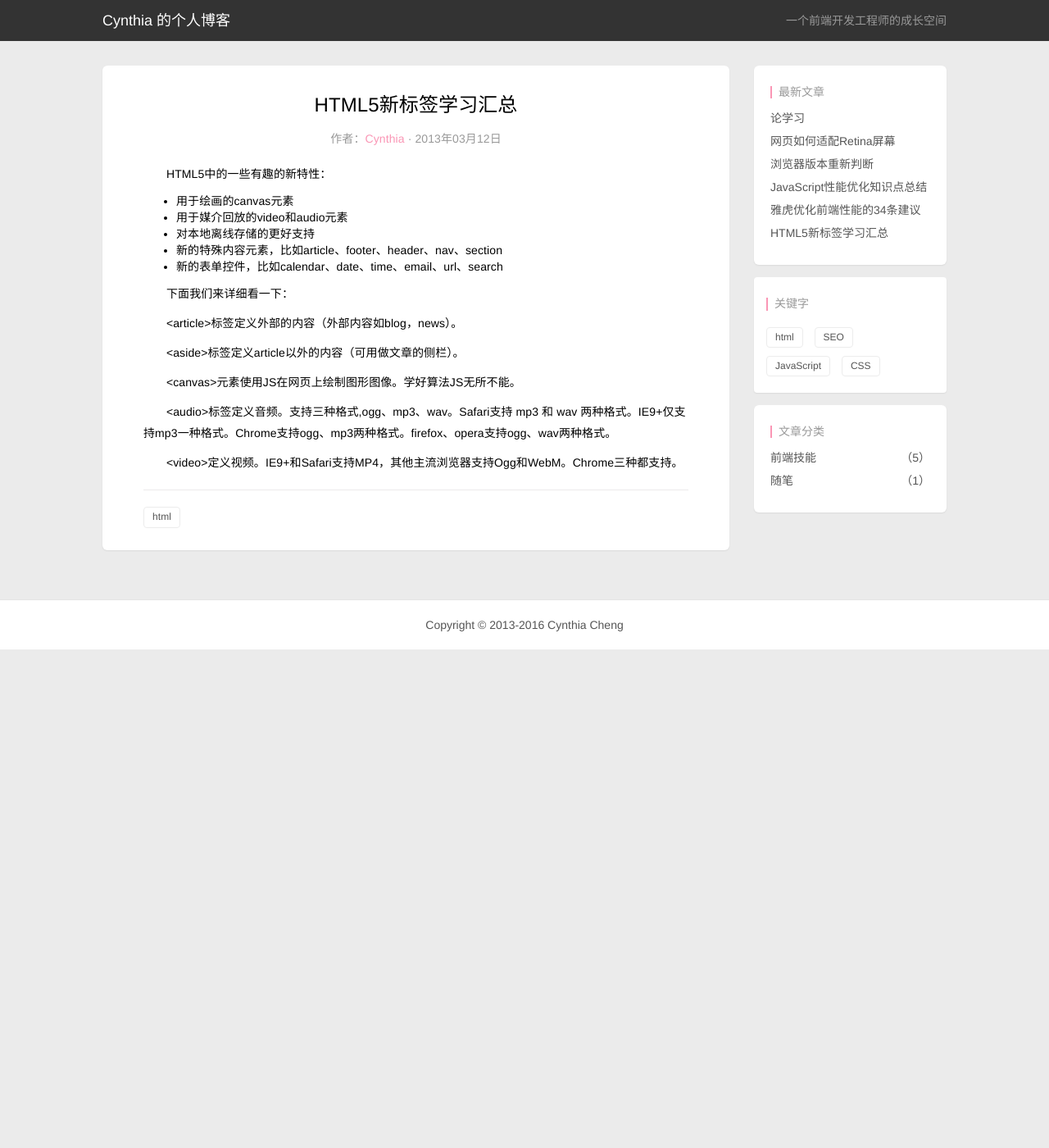
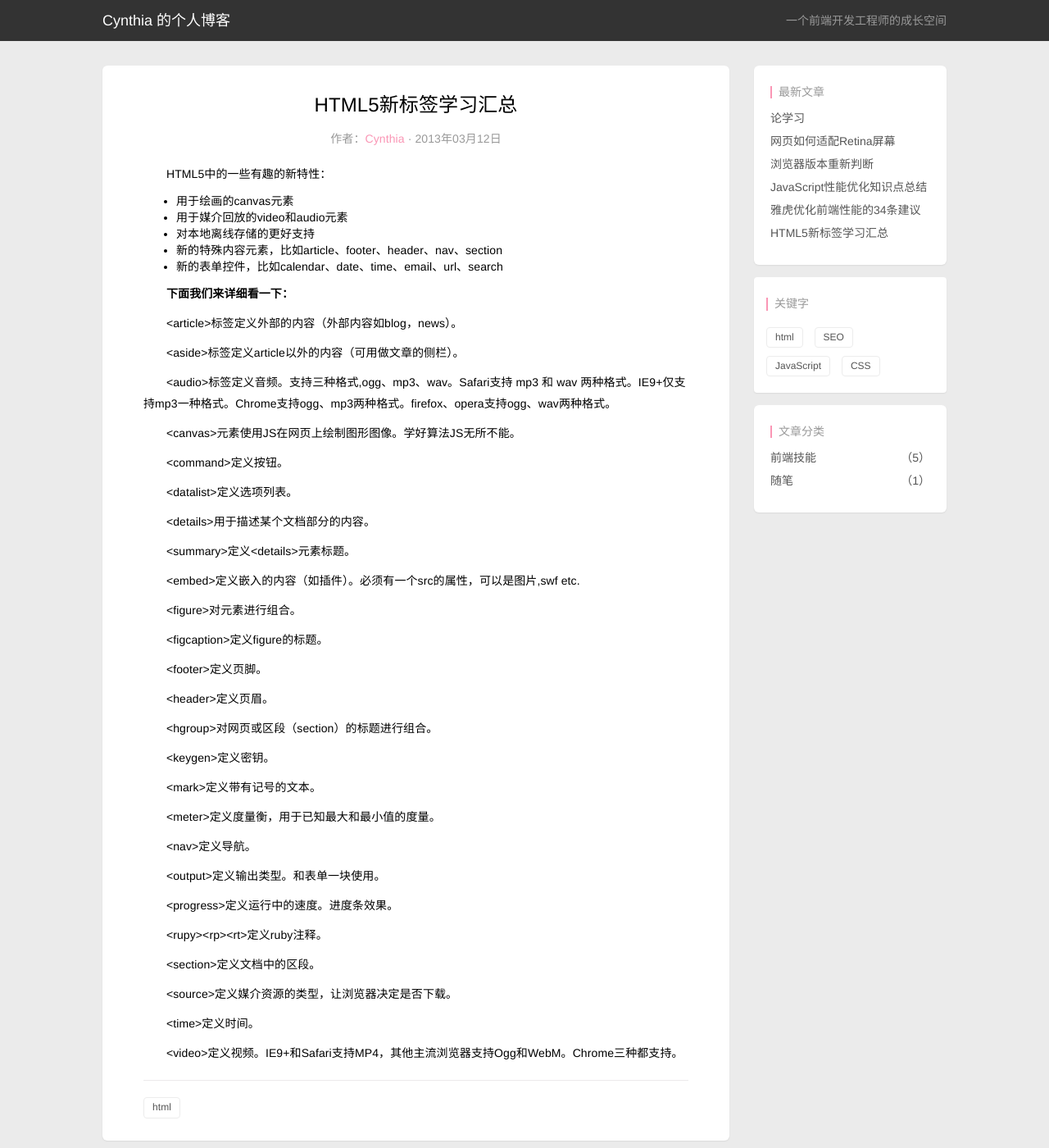
Before and after one commit to ChengYiFan/Blog, a Jekyll site: the page built from _posts/2013-03-12-html5-tags-summary.html, in a window 1280 px wide and 1400 px high. Shown: the whole window at 82% size. Built offline with Jekyll 4.4.1, drawn with Linux system fonts in a browser that asks for light colours; nearby versions of some CDN libraries; Markdown is read by kramdown in place of the engine named in the settings.

Commit message:
update posts

```diff
--- a/_posts/2013-03-12-html5-tags-summary.html
+++ b/_posts/2013-03-12-html5-tags-summary.html
@@ -19,11 +19,31 @@ excerpt: 这是一篇有关HTML5新标签学习汇总的文章，欢迎批评指
 	<li>新的特殊内容元素，比如article、footer、header、nav、section</li>
 	<li>新的表单控件，比如calendar、date、time、email、url、search</li>
 </ul>
-<p>&nbsp;&nbsp;&nbsp;&nbsp;&nbsp;&nbsp;&nbsp;下面我们来详细看一下：</p>
+<p>&nbsp;&nbsp;&nbsp;&nbsp;&nbsp;&nbsp;&nbsp;<strong>下面我们来详细看一下：</strong></p>
 <p>&nbsp;&nbsp;&nbsp;&nbsp;&nbsp;&nbsp;&nbsp;&lt;article&gt;标签定义外部的内容（外部内容如blog，news）。</p>
 <p>&nbsp;&nbsp;&nbsp;&nbsp;&nbsp;&nbsp;&nbsp;&lt;aside&gt;标签定义article以外的内容（可用做文章的侧栏）。</p>
+<p>&nbsp;&nbsp;&nbsp;&nbsp;&nbsp;&nbsp;&nbsp;&lt;audio&gt;标签定义音频。支持三种格式,ogg、mp3、wav。Safari支持 mp3 和 wav 两种格式。IE9+仅支持mp3一种格式。Chrome支持ogg、mp3两种格式。firefox、opera支持ogg、wav两种格式。</p>
 <p>&nbsp;&nbsp;&nbsp;&nbsp;&nbsp;&nbsp;&nbsp;&lt;canvas&gt;元素使用JS在网页上绘制图形图像。学好算法JS无所不能。</p>
-<p>&nbsp;&nbsp;&nbsp;&nbsp;&nbsp;&nbsp;&nbsp;&lt;audio&gt;标签定义音频。支持三种格式,ogg、mp3、wav。Safari支持 mp3 和 wav 两种格式。IE9+仅支持mp3一种格式。Chrome支持ogg、mp3两种格式。firefox、opera支持ogg、wav两种格式。</p>
+<p>&nbsp;&nbsp;&nbsp;&nbsp;&nbsp;&nbsp;&nbsp;&lt;command&gt;定义按钮。</p>
+<p>&nbsp;&nbsp;&nbsp;&nbsp;&nbsp;&nbsp;&nbsp;&lt;datalist&gt;定义选项列表。</p>
+<p>&nbsp;&nbsp;&nbsp;&nbsp;&nbsp;&nbsp;&nbsp;&lt;details&gt;用于描述某个文档部分的内容。</p>
+<p>&nbsp;&nbsp;&nbsp;&nbsp;&nbsp;&nbsp;&nbsp;&lt;summary&gt;定义&lt;details&gt;元素标题。</p>
+<p>&nbsp;&nbsp;&nbsp;&nbsp;&nbsp;&nbsp;&nbsp;&lt;embed&gt;定义嵌入的内容（如插件）。必须有一个src的属性，可以是图片,swf etc.</p>
+<p>&nbsp;&nbsp;&nbsp;&nbsp;&nbsp;&nbsp;&nbsp;&lt;figure&gt;对元素进行组合。</p>
+<p>&nbsp;&nbsp;&nbsp;&nbsp;&nbsp;&nbsp;&nbsp;&lt;figcaption&gt;定义figure的标题。</p>
+<p>&nbsp;&nbsp;&nbsp;&nbsp;&nbsp;&nbsp;&nbsp;&lt;footer&gt;定义页脚。</p>
+<p>&nbsp;&nbsp;&nbsp;&nbsp;&nbsp;&nbsp;&nbsp;&lt;header&gt;定义页眉。</p>
+<p>&nbsp;&nbsp;&nbsp;&nbsp;&nbsp;&nbsp;&nbsp;&lt;hgroup&gt;对网页或区段（section）的标题进行组合。</p>
+<p>&nbsp;&nbsp;&nbsp;&nbsp;&nbsp;&nbsp;&nbsp;&lt;keygen&gt;定义密钥。</p>
+<p>&nbsp;&nbsp;&nbsp;&nbsp;&nbsp;&nbsp;&nbsp;&lt;mark&gt;定义带有记号的文本。</p>
+<p>&nbsp;&nbsp;&nbsp;&nbsp;&nbsp;&nbsp;&nbsp;&lt;meter&gt;定义度量衡，用于已知最大和最小值的度量。</p>
+<p>&nbsp;&nbsp;&nbsp;&nbsp;&nbsp;&nbsp;&nbsp;&lt;nav&gt;定义导航。</p>
+<p>&nbsp;&nbsp;&nbsp;&nbsp;&nbsp;&nbsp;&nbsp;&lt;output&gt;定义输出类型。和表单一块使用。</p>
+<p>&nbsp;&nbsp;&nbsp;&nbsp;&nbsp;&nbsp;&nbsp;&lt;progress&gt;定义运行中的速度。进度条效果。</p>
+<p>&nbsp;&nbsp;&nbsp;&nbsp;&nbsp;&nbsp;&nbsp;&lt;rupy&gt;&lt;rp&gt;&lt;rt&gt;定义ruby注释。</p>
+<p>&nbsp;&nbsp;&nbsp;&nbsp;&nbsp;&nbsp;&nbsp;&lt;section&gt;定义文档中的区段。</p>
+<p>&nbsp;&nbsp;&nbsp;&nbsp;&nbsp;&nbsp;&nbsp;&lt;source&gt;定义媒介资源的类型，让浏览器决定是否下载。</p>
+<p>&nbsp;&nbsp;&nbsp;&nbsp;&nbsp;&nbsp;&nbsp;&lt;time&gt;定义时间。</p>
 <p>&nbsp;&nbsp;&nbsp;&nbsp;&nbsp;&nbsp;&nbsp;&lt;video&gt;定义视频。IE9+和Safari支持MP4，其他主流浏览器支持Ogg和WebM。Chrome三种都支持。</p>
 </article>
 <div class="line"></div>
```
